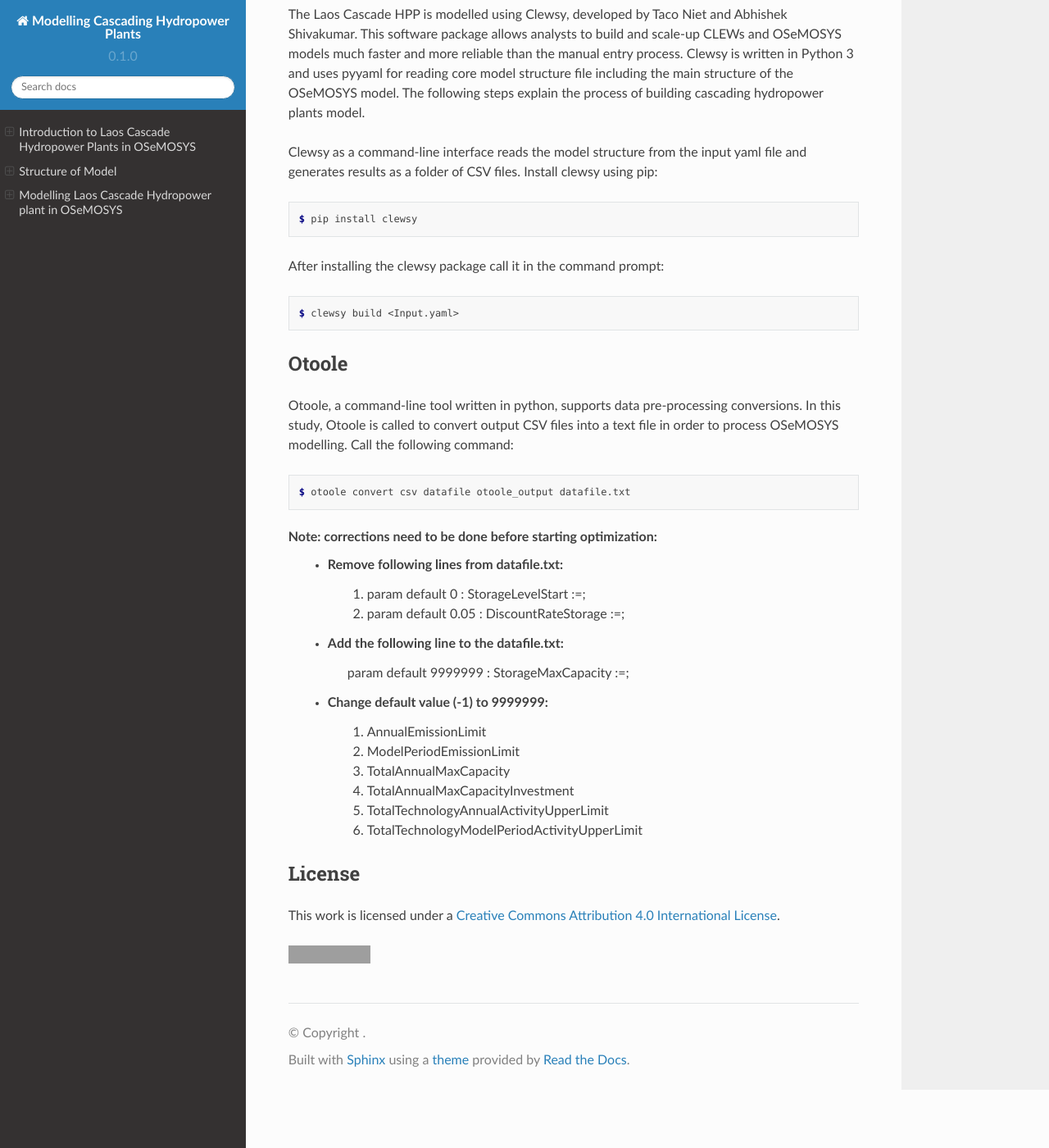
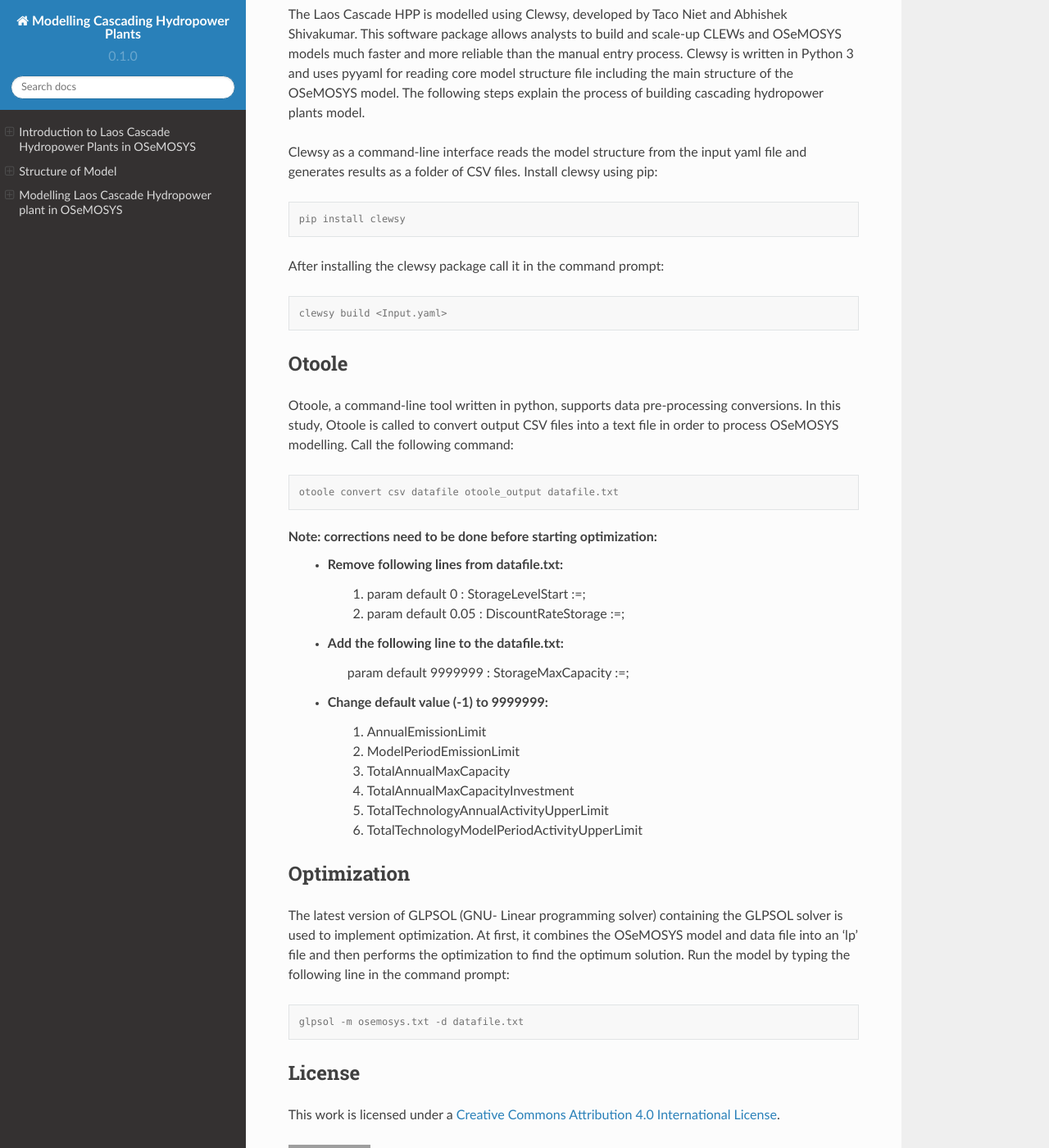
Before and after one commit to YSaedi/Laos_Cascading_HydropowerPlants, a Sphinx documentation site: the page built from docs/source/index.rst, in a window 1280 px wide and 1400 px high, scrolled down 4150 px. Shown: the whole window at 82% size. Built offline with Sphinx 7.4.7 and the Read the Docs theme 2.0.0, drawn with Linux system fonts in a browser that asks for light colours; grey boxes are pictures that could not be loaded.

Commit message:
Update index.rst

```diff
--- a/docs/source/index.rst
+++ b/docs/source/index.rst
@@ -144,13 +144,13 @@ Clewsy as a command-line interface reads the model structure from the input yaml
 
 .. code-block:: console
 
-    $ pip install clewsy
+     pip install clewsy
 
 After installing the clewsy package call it in the command prompt:
 
 .. code-block:: console
 
-    $ clewsy build <Input.yaml>
+     clewsy build <Input.yaml>
 
 Otoole
 -----------------------------------------------------------
@@ -158,7 +158,7 @@ Otoole, a command-line tool written in python, supports data pre-processing conv
 
 .. code-block:: console
 
-    $ otoole convert csv datafile otoole_output datafile.txt
+     otoole convert csv datafile otoole_output datafile.txt
 
 Note: corrections need to be done before starting optimization:
  *   Remove following lines from datafile.txt:
@@ -178,6 +178,14 @@ Note: corrections need to be done before starting optimization:
 
 
 
+Optimization
+----------------------------------------
+The latest version of GLPSOL (GNU- Linear programming solver) containing the GLPSOL solver is used to implement optimization.  At first, it combines the OSeMOSYS model and data file into an ‘lp’ file and then performs the optimization to find the optimum solution. Run the model by typing the following line in the command prompt:
+
+.. code-block:: console
+
+      glpsol -m osemosys.txt -d datafile.txt
+
 
 
 
```
